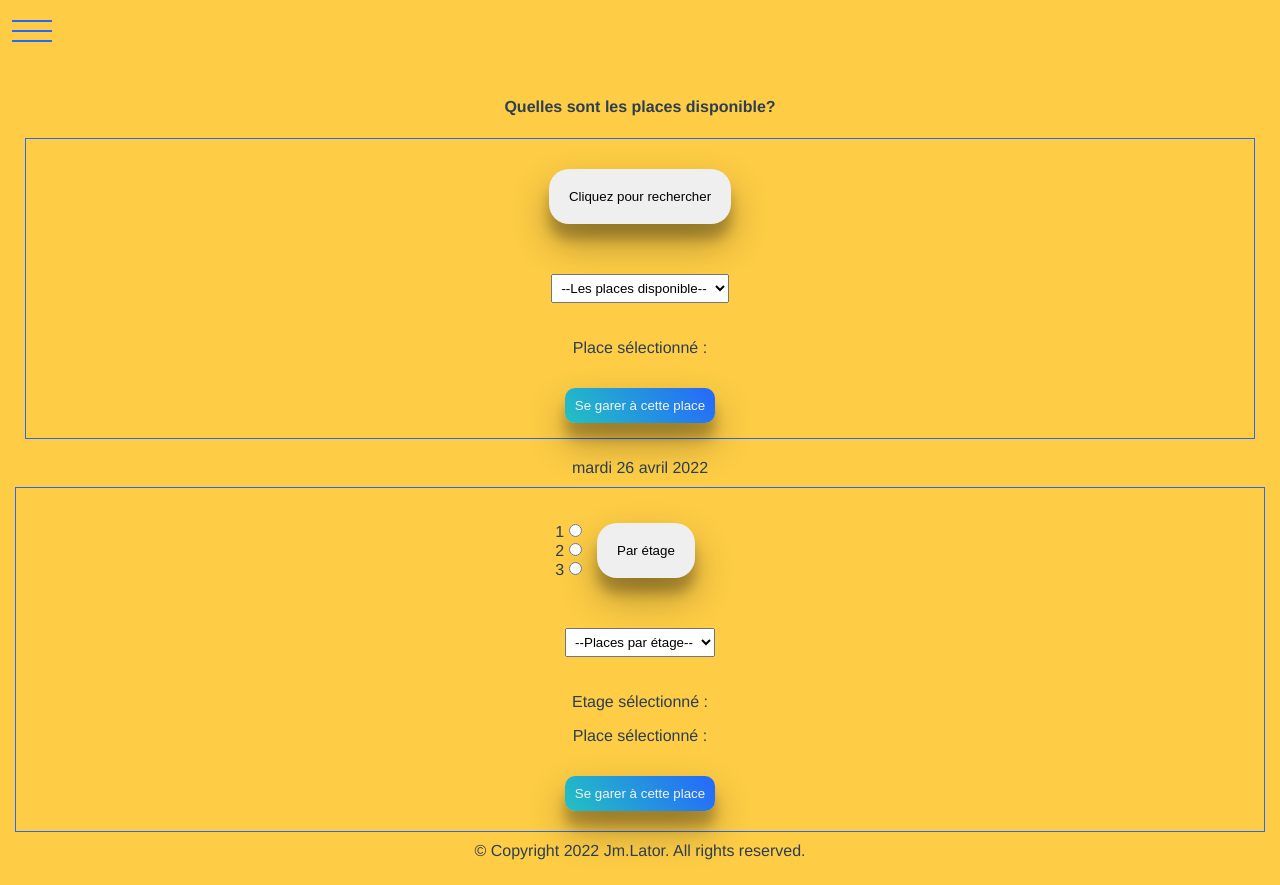
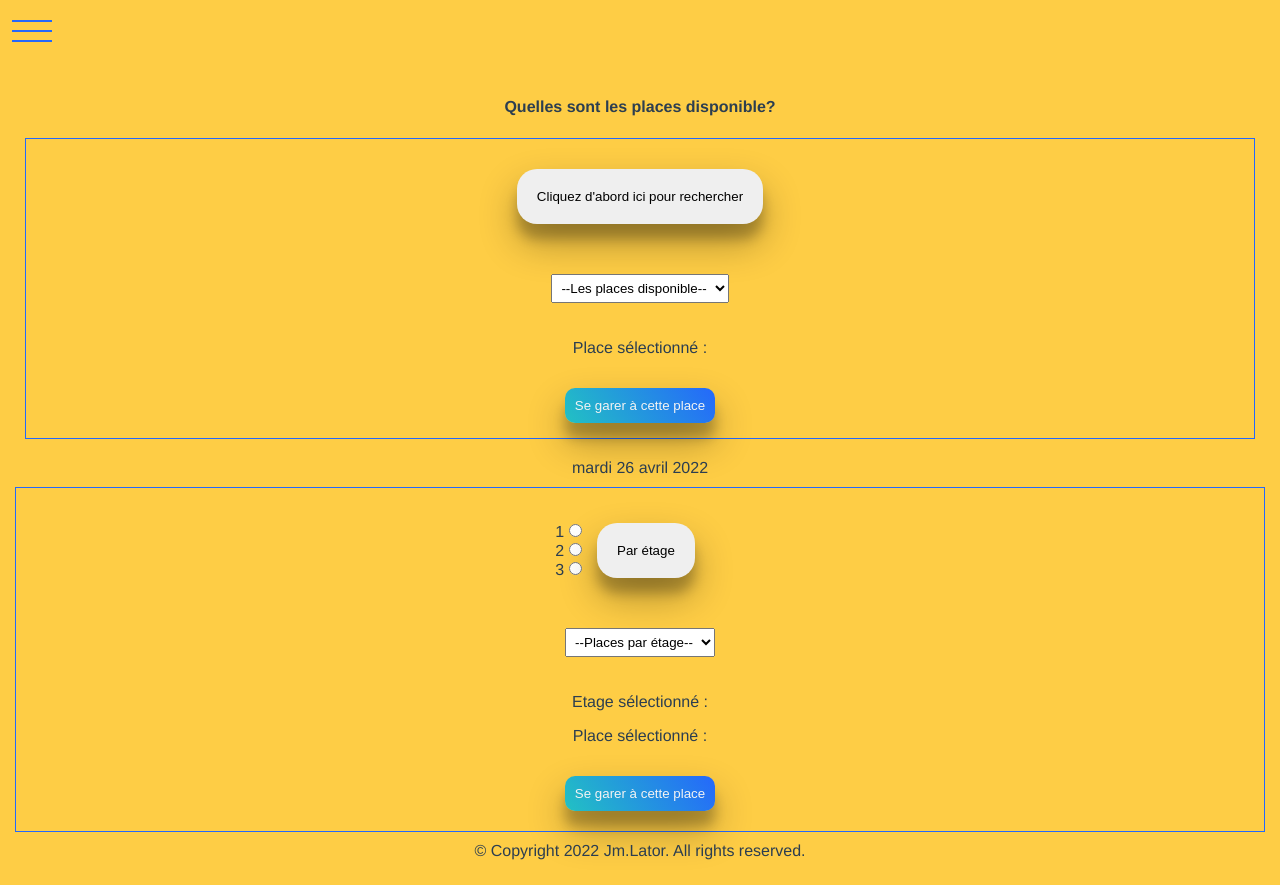
Before and after one commit to Bescore/Test-technique, a Vue app in the folder frontend/: page /home in a window 1280 px wide. Built offline with nearby package versions, Linux system fonts and the light colour scheme.

Commit message:
changement  mineur au niveau du bouton

```diff
--- a/frontend/src/components/HelloWorld.vue
+++ b/frontend/src/components/HelloWorld.vue
@@ -10,7 +10,7 @@
 						class="recherche"
 						@click="getAll()"
 						type="submit"
-						value="Cliquez pour rechercher"
+						value="Cliquez d'abord ici pour rechercher"
 					/>
 				</form>
 				<select v-model="selected" name="choose" id="" value="choisissez">
```
